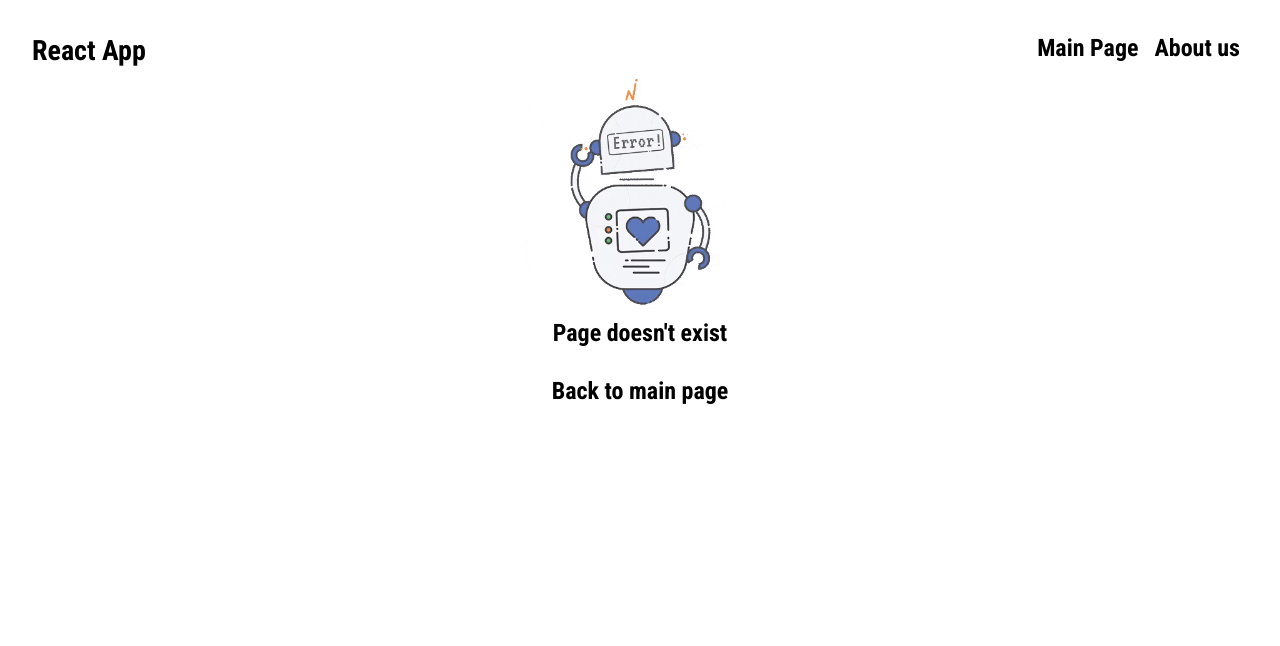
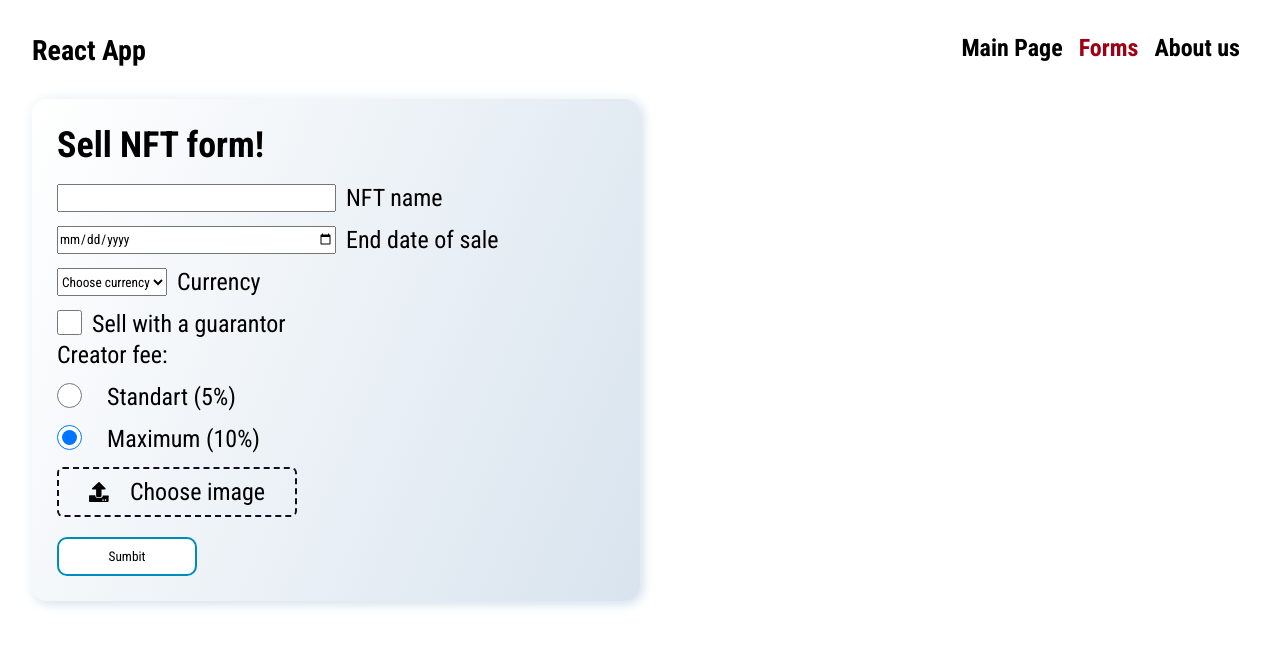
Before and after one commit to HuffPuffTuff/rss-react, a React (Vite) app: page /forms in a window 1280 px wide. Shown: the top 646 px of the page. Built offline with nearby package versions, Linux system fonts and the light colour scheme.

Commit message:
feat: add form, form validation

```diff
--- a/src/components/app/App.tsx
+++ b/src/components/app/App.tsx
@@ -7,6 +7,7 @@ import './app.scss';
 const Page404 = lazy(() => import('../pages/page404/Page404'));
 const MainPage = lazy(() => import('../pages/mainPage/MainPage'));
 const AboutUs = lazy(() => import('../pages/aboutUs/AboutUs'));
+const FormsPage = lazy(() => import('../pages/formsPage/FormsPage'));
 
 const App = () => {
   return (
@@ -18,6 +19,7 @@ const App = () => {
             <Routes>
               <Route path="/" element={<MainPage />} />
               <Route path="/about-us" element={<AboutUs />} />
+              <Route path="/forms" element={<FormsPage />} />
               <Route path="*" element={<Page404 />} />
             </Routes>
           </Suspense>
--- a/src/components/appHeader/AppHeader.tsx
+++ b/src/components/appHeader/AppHeader.tsx
@@ -18,6 +18,11 @@ const AppHeader = () => {
             </NavLink>
           </li>
           <li>
+            <NavLink end style={linkStyle} to="/forms">
+              Forms
+            </NavLink>
+          </li>
+          <li>
             <NavLink end style={linkStyle} to="/about-us">
               About us
             </NavLink>
--- /dev/null
+++ b/src/components/forms/Forms.tsx
@@ -0,0 +1,125 @@
+import React, { Component, createRef } from 'react';
+import { IRefs, IFormData, IErrors } from 'types/formTypes';
+import './forms.scss';
+
+interface IProps {
+  updateCards: (card: IFormData) => void;
+  errors: IErrors | null;
+}
+
+export default class Forms extends Component<IProps> {
+  formRefs: IRefs;
+
+  constructor(props: IProps) {
+    super(props);
+    this.formRefs = {
+      textRef: createRef(),
+      dateRef: createRef(),
+      currencyRef: createRef(),
+      guarantorRef: createRef(),
+      standartDeliveryRef: createRef(),
+      fastDeliveryRef: createRef(),
+      imageRef: createRef(),
+    };
+  }
+
+  render() {
+    const {
+      textRef,
+      dateRef,
+      currencyRef,
+      guarantorRef,
+      standartDeliveryRef,
+      fastDeliveryRef,
+      imageRef,
+    } = this.formRefs;
+
+    const { errors, updateCards } = this.props;
+
+    return (
+      <form
+        className="form"
+        onSubmit={(e) => {
+          e.preventDefault();
+          updateCards({
+            name: textRef.current?.value,
+            date: dateRef.current?.value,
+            currency: currencyRef.current?.value,
+            guarantor: !!guarantorRef.current?.checked,
+            delivery: standartDeliveryRef.current?.checked
+              ? standartDeliveryRef.current.value
+              : fastDeliveryRef.current?.value,
+            image:
+              imageRef.current?.files && imageRef.current?.files?.length > 0
+                ? URL.createObjectURL(imageRef.current.files[0])
+                : null,
+          });
+        }}
+      >
+        <h2>Sell NFT form!</h2>
+        <label>
+          <input type="text" ref={textRef} required />
+          NFT name
+        </label>
+
+        {errors?.nameErr ? <div className="form__error">{errors?.nameErr}</div> : null}
+
+        <label>
+          <input type="date" ref={dateRef} required />
+          End date of sale
+        </label>
+
+        {errors?.dateErr ? <div className="form__error">{errors?.dateErr}</div> : null}
+
+        <label htmlFor="currency">
+          <select id="currency" ref={currencyRef} required>
+            <option value="">Choose currency</option>
+            <option value="USDT">USDT</option>
+            <option value="BTC">BTC</option>
+            <option value="ETH">ETH</option>
+          </select>
+          Currency
+        </label>
+        <label>
+          <input type="checkbox" ref={guarantorRef} />
+          Sell with a guarantor
+        </label>
+        <div>
+          <p>Creator fee:</p>
+          <label>
+            <input ref={standartDeliveryRef} type="radio" name="radio" value="standart" />
+            Standart (5%)
+          </label>
+          <label>
+            <input ref={fastDeliveryRef} type="radio" name="radio" value="maximum" defaultChecked />
+            Maximum (10%)
+          </label>
+        </div>
+
+        <div className="upload-file__wrapper">
+          <input
+            name="files[]"
+            id="upload-file__input_1"
+            className="upload-file__input"
+            accept="image/*"
+            type="file"
+            ref={imageRef}
+            required
+          />
+          <label className="upload-file__label" htmlFor="upload-file__input_1">
+            <svg
+              className="upload-file__icon"
+              xmlns="http://www.w3.org/2000/svg"
+              viewBox="0 0 512 512"
+            >
+              <path d="M286 384h-80c-14.2 1-23-10.7-24-24V192h-87.7c-17.8 0-26.7-21.5-14.1-34.1L242.3 5.7c7.5-7.5 19.8-7.5 27.3 0l152.2 152.2c11.6 11.6 3.7 33.1-13.1 34.1H320v168c0 13.3-10.7 24-24 24zm216-8v112c0 13.3-10.7 24-24 24H24c-13.3 0-24-10.7-23-23V366c0-13.3 10.7-24 24-24h136v8c0 31 24.3 56 56 56h80c30.9 0 55-26.1 57-55v-8h135c13.3 0 24 10.6 24 24zm-124 88c0-11-9-20-19-20s-19 9-20 20 9 19 20 20 21-9 20-20zm64 0c0-12-9-20-20-20s-20 9-19 20 9 20 20 20 21-9 20-20z"></path>
+            </svg>
+            <span className="upload-file__text">Choose image</span>
+          </label>
+        </div>
+
+        <button type="submit">Sumbit</button>
+      </form>
+    );
+  }
+}
--- /dev/null
+++ b/src/components/forms/forms.scss
@@ -0,0 +1,107 @@
+.form {
+  width: 50%;
+  background: linear-gradient(-67deg, rgba(200, 216, 231, 0.7), rgba(255, 255, 255, 0.8));
+  box-shadow: -2px -2px 6px rgba(255, 255, 255, 0.6), 2px 2px 12px #c8d8e7;
+  padding: 25px;
+  font-size: 1.5em;
+  border-radius: 15px;
+
+  h2 {
+    margin-bottom: 0.5em;
+  }
+
+  label {
+    display: flex;
+    gap: 10px;
+    margin-top: 14px;
+    margin-bottom: 3px;
+  }
+
+  input {
+    width: 50%;
+  }
+
+  button {
+    display: block;
+    margin-top: 20px;
+    width: 140px;
+    padding: 10px;
+    background-color: white;
+    color: black;
+    border: 2px solid #008cba;
+    border-radius: 10px;
+    cursor: pointer;
+
+    transition: all .4s linear;
+
+    &:hover {
+      background-color: #008CBA;
+      color: white;
+    }
+  }
+
+  input[type='checkbox'] {
+    display: inline;
+    font-size: 16px;
+    width: 25px;
+    height: 25px;
+    margin-top: 0;
+  }
+
+  input[type='radio'] {
+    display: inline;
+    font-size: 16px;
+    width: 25px;
+    height: 25px;
+    margin-top: 0;
+    margin-right: 15px;
+  }
+
+  &__error {
+    font-size: 12px;
+    color: red;
+  }
+
+  .upload-file__input {
+    opacity: 0;
+    position: absolute;
+    z-index: -1;
+    overflow: hidden;
+    width: 0.4px;
+    height: 0.4px;
+  }
+
+  .upload-file__label {
+    display: flex;
+    justify-content: center;
+    align-items: center;
+    max-width: 240px;
+    border: 2px dashed #150b22;
+    padding: 9px 9px;
+    border-radius: 6px;
+    cursor: pointer;
+  }
+
+  .upload-file__icon {
+    width: 20px;
+    height: auto;
+    margin-right: 11px;
+  }
+
+  .upload-file__label .upload-file__text,
+  .upload-file__label .upload-file__icon path {
+    transition: 0.25s ease;
+  }
+
+  .upload-file__label:hover .upload-file__text {
+    color: #58862d;
+  }
+
+  .upload-file__label:hover .upload-file__icon path {
+    fill: #58862d;
+  }
+
+  .upload-file__label:hover {
+    border: 2px dashed #58862d;
+  }
+}
--- /dev/null
+++ b/src/components/pages/formsPage/FormsPage.tsx
@@ -0,0 +1,70 @@
+import React, { Component } from 'react';
+import Forms from '../../forms/Forms';
+import { IErrors, IFormData } from 'types/formTypes';
+
+import './formsPage.scss';
+
+interface IState {
+  formCards: IFormData[];
+  errors: IErrors | null;
+}
+
+export default class FormsPage extends Component<object, IState> {
+  constructor(props: object) {
+    super(props);
+    this.state = {
+      formCards: [],
+      errors: null,
+    };
+  }
+
+  updateCards = (card: IFormData) => {
+    const errors = validate(card);
+    if (errors.nameErr || errors.dateErr || errors.currencyErr || errors.imageErr) {
+      this.setState({ errors });
+    } else {
+      this.setState(({ formCards }) => {
+        return { formCards: [...formCards, card], errors: null };
+      });
+    }
+  };
+
+  render() {
+    return (
+      <div className="forms-page">
+        <Forms updateCards={this.updateCards} errors={this.state.errors} />
+      </div>
+    );
+  }
+}
+
+const validate = (values: IFormData) => {
+  const errors: IErrors = {
+    nameErr: null,
+    dateErr: null,
+    currencyErr: null,
+    imageErr: null,
+  };
+
+  if (!values.name) {
+    errors.nameErr = 'Required field';
+  } else if (values.name.length < 5) {
+    errors.nameErr = 'Short name, min 5 words';
+  }
+
+  if (!values.date) {
+    errors.dateErr = 'Required field';
+  } else if (new Date(values.date) < new Date()) {
+    errors.dateErr = 'Invalid date!';
+  }
+
+  if (!values.currency) {
+    errors.currencyErr = 'Required field';
+  }
+
+  if (!values.image) {
+    errors.imageErr = 'Required field';
+  }
+
+  return errors;
+};
--- /dev/null
+++ b/src/components/pages/formsPage/formsPage.scss
@@ -0,0 +1,3 @@
+.forms-page {
+  margin-top: 30px;
+}
--- /dev/null
+++ b/src/types/formTypes.ts
@@ -0,0 +1,27 @@
+import { RefObject } from 'react';
+
+export interface IRefs {
+  textRef: RefObject<HTMLInputElement>;
+  dateRef: RefObject<HTMLInputElement>;
+  currencyRef: RefObject<HTMLSelectElement>;
+  guarantorRef: RefObject<HTMLInputElement>;
+  standartDeliveryRef: RefObject<HTMLInputElement>;
+  fastDeliveryRef: RefObject<HTMLInputElement>;
+  imageRef: RefObject<HTMLInputElement>;
+}
+
+export interface IFormData {
+  name: string | undefined;
+  date: string | undefined;
+  currency: string | undefined;
+  guarantor: boolean;
+  delivery: string | undefined;
+  image: string | null;
+}
+
+export interface IErrors {
+  nameErr: null | string;
+  dateErr: null | string;
+  currencyErr: null | string;
+  imageErr: null | string;
+}
```
Also changed, not shown: 1 other file (tests, documents, lock files or other folders).
